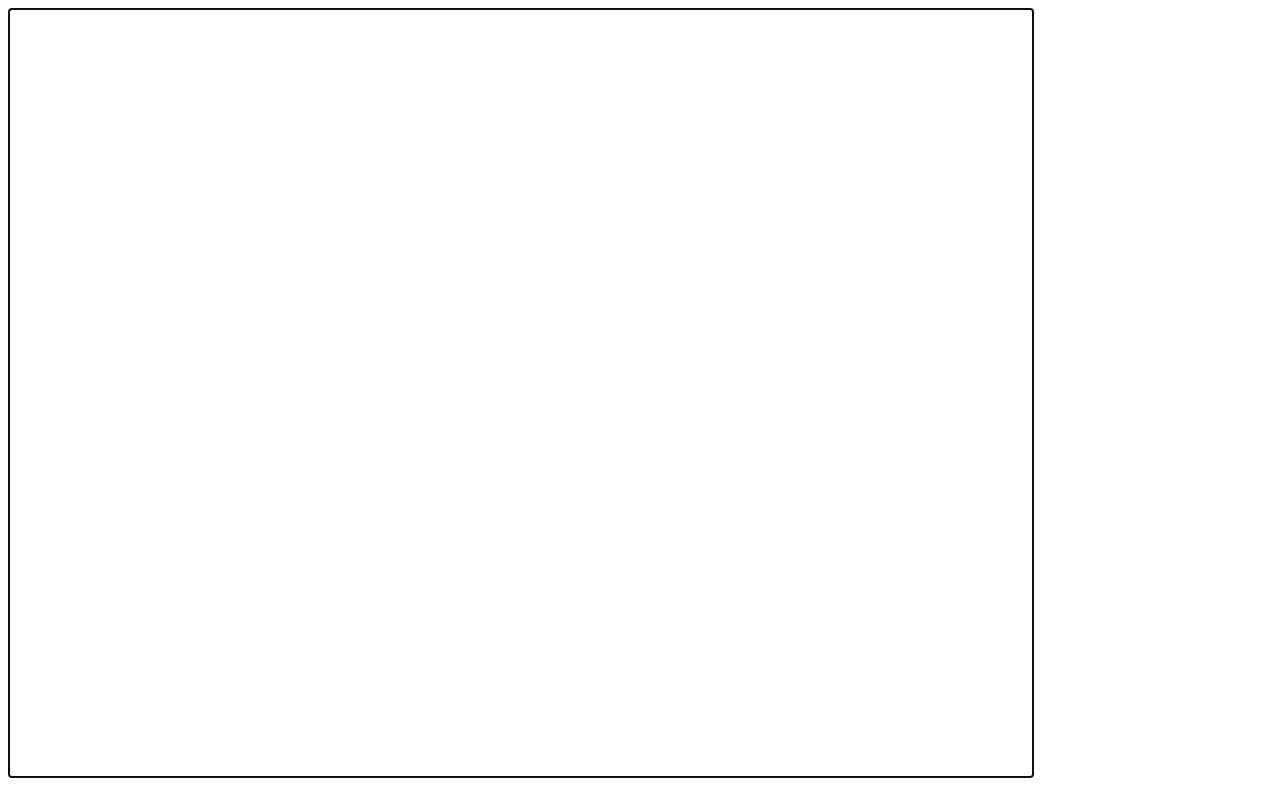
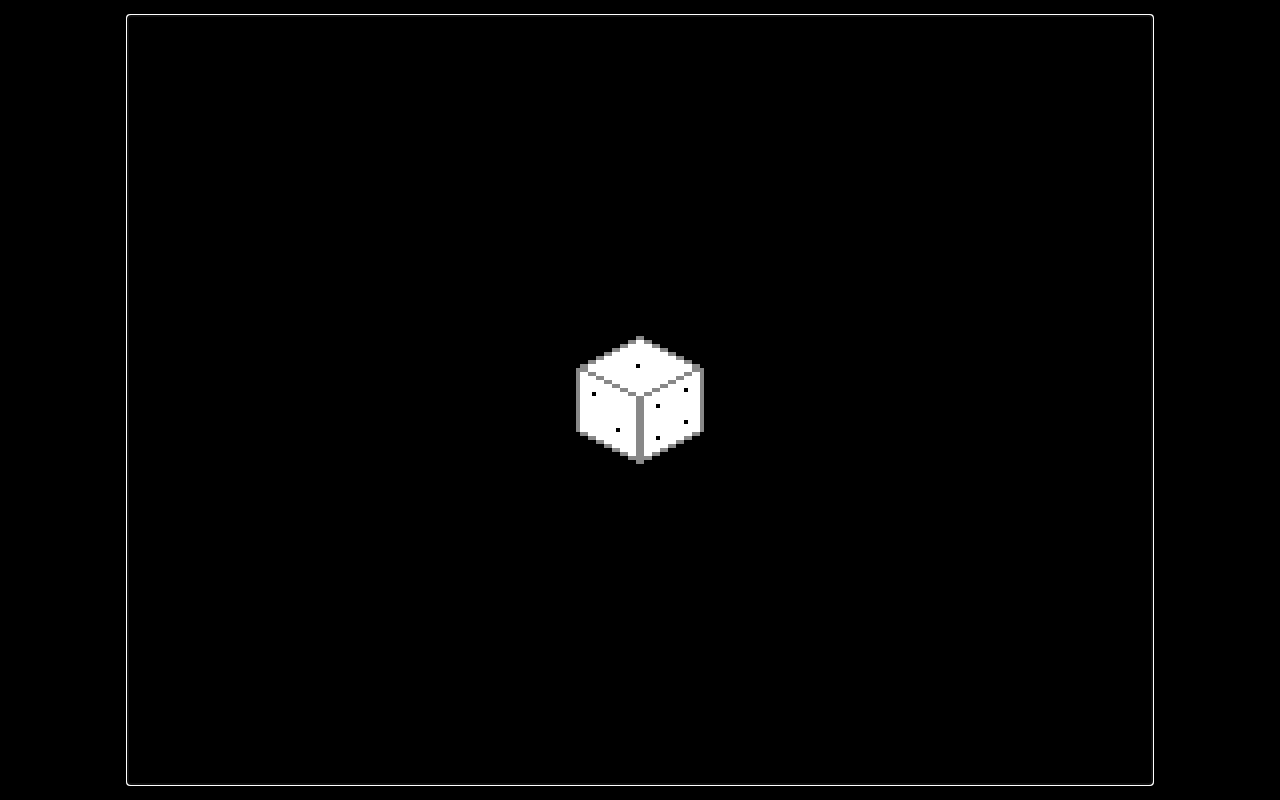
Before and after one commit to westerntoad/dicetro, a plain HTML site: page index.html in a window 1280 px wide. Drawn offline with Linux system fonts and the light colour scheme.

Commit message:
the dice be movin' doe

```diff
--- a/index.html
+++ b/index.html
@@ -2,16 +2,18 @@
 <!DOCTYPE html>
 <html>
 <head>
-    <meta charset="utf-8">
-    <title>Game Project Title Goes Here</title>
-
-    <script type="text/javascript" src="./assetmanager.js"></script>
-    <script type="text/javascript" src="./timer.js"></script>
-    <script type="text/javascript" src="./gameengine.js"></script>
-    <script type="text/javascript" src="./util.js"></script>
-    <script type="text/javascript" src="./main.js"></script>
+  <meta charset="utf-8">
+  <title>Dicetro</title>
+  <link rel="stylesheet" href="reset.css">
+  <link rel="stylesheet" href="styles.css">
+  <script type="text/javascript" src="src/assetManager.js"></script>
+  <script type="text/javascript" src="src/timer.js"></script>
+  <script type="text/javascript" src="src/gameEngine.js"></script>
+  <script type="text/javascript" src="src/util.js"></script>
+  <script type="text/javascript" src="src/dice.js"></script>
+  <script type="text/javascript" src="src/main.js"></script>
 </head>
 <body>
-    <canvas id="gameWorld" width="1024" height="768" style="background: white; border: 1px solid black" tabindex="0" autofocus></canvas>
+  <canvas id="game" width="1024" height="768" tabindex="0" autofocus></canvas>
 </body>
 </html>
--- /dev/null
+++ b/reset.css
@@ -0,0 +1,48 @@
+/* http://meyerweb.com/eric/tools/css/reset/
+   v2.0 | 20110126
+   License: none (public domain)
+*/
+
+html, body, div, span, applet, object, iframe,
+h1, h2, h3, h4, h5, h6, p, blockquote, pre,
+a, abbr, acronym, address, big, cite, code,
+del, dfn, em, img, ins, kbd, q, s, samp,
+small, strike, strong, sub, sup, tt, var,
+b, u, i, center,
+dl, dt, dd, ol, ul, li,
+fieldset, form, label, legend,
+table, caption, tbody, tfoot, thead, tr, th, td,
+article, aside, canvas, details, embed,
+figure, figcaption, footer, header, hgroup,
+menu, nav, output, ruby, section, summary,
+time, mark, audio, video {
+	margin: 0;
+	padding: 0;
+	border: 0;
+	font-size: 100%;
+	font: inherit;
+	vertical-align: baseline;
+}
+/* HTML5 display-role reset for older browsers */
+article, aside, details, figcaption, figure,
+footer, header, hgroup, menu, nav, section {
+	display: block;
+}
+body {
+	line-height: 1;
+}
+ol, ul {
+	list-style: none;
+}
+blockquote, q {
+	quotes: none;
+}
+blockquote:before, blockquote:after,
+q:before, q:after {
+	content: '';
+	content: none;
+}
+table {
+	border-collapse: collapse;
+	border-spacing: 0;
+}
--- a/src/assetmanager.js
+++ b/src/assetManager.js
@@ -6,7 +6,7 @@ class AssetManager {
         this.downloadQueue = [];
     };
 
-    queueDownload(path) {
+    queue(path) {
         console.log("Queueing " + path);
         this.downloadQueue.push(path);
     };
@@ -40,7 +40,7 @@ class AssetManager {
         }
     };
 
-    getAsset(path) {
+    get(path) {
         return this.cache[path];
     };
 };
--- /dev/null
+++ b/src/dice.js
@@ -0,0 +1,53 @@
+class Dice {
+    constructor(game, playArea) {
+        Object.assign(this, { game, playArea });
+        this.scale = 4;
+        this.width = 32 * this.scale;
+        this.height = 32 * this.scale;
+        this.x = Math.floor((playArea.width - this.width) / 2);
+        this.y = Math.floor((playArea.height - this.height) / 2);
+        this.speed = 100
+        this.cling = 100
+        this.velocity = { x:0, y:0 };
+        this.image = ASSET_MANAGER.get('assets/empty-dice.png');
+
+        this.currFaces = {}
+        this.currFaces.north = { val: 1, sprite: ASSET_MANAGER.get('assets/top-face.png') }
+        this.currFaces.west = { val: 4, sprite: ASSET_MANAGER.get('assets/left-face.png') }
+        this.currFaces.east = { val: 2, sprite: ASSET_MANAGER.get('assets/right-face.png') }
+
+    }
+
+    update() {
+        if (!this.game.mouse) { return; }
+
+        const dx = this.game.mouse.x - (this.x + (this.width / 2));
+        const dy = this.game.mouse.y - (this.y + (this.height / 2));
+        this.velocity.x += dx * this.speed / 1000;
+        this.velocity.y += dy * this.speed / 1000;
+
+        this.x += this.velocity.x + (dx * this.cling / 1000);
+        this.y += this.velocity.y + (dy * this.cling / 1000);
+
+        if (this.x <= 0 || this.x >= this.playArea.width - this.width) {
+            this.x = clamp(0, this.x, this.playArea.width - this.width);
+            this.velocity.x = 0;
+        }
+        if (this.y <= 0 || this.y >= this.playArea.height - this.height) {
+            this.y = clamp(0, this.y, this.playArea.height - this.height);
+            this.velocity.y = 0;
+        }
+    }
+
+    draw(ctx) {
+        // draw empty dice
+        ctx.drawImage(this.image, this.x, this.y, this.width, this.width);
+
+        // draw top face
+        ctx.drawImage(this.currFaces.north.sprite, this.x + (3 * this.scale), this.y + (1 * this.scale), 26 * this.scale, 14 * this.scale);
+        // draw left face
+        ctx.drawImage(this.currFaces.west.sprite, this.x + (1 * this.scale), this.y + (9 * this.scale), 14 * this.scale, 21 * this.scale);
+        // draw right face
+        ctx.drawImage(this.currFaces.east.sprite, this.x + (17 * this.scale), this.y + (9 * this.scale), 14 * this.scale, 21 * this.scale);
+    }
+}
--- a/src/gameengine.js
+++ b/src/gameEngine.js
@@ -56,14 +56,6 @@ class GameEngine {
             this.click = getXandY(e);
         });
 
-        this.ctx.canvas.addEventListener("wheel", e => {
-            if (this.options.debugging) {
-                console.log("WHEEL", getXandY(e), e.wheelDelta);
-            }
-            e.preventDefault(); // Prevent Scrolling
-            this.wheel = e;
-        });
-
         this.ctx.canvas.addEventListener("contextmenu", e => {
             if (this.options.debugging) {
                 console.log("RIGHT_CLICK", getXandY(e));
@@ -72,6 +64,9 @@ class GameEngine {
             this.rightclick = getXandY(e);
         });
 
+        this.ctx.canvas.addEventListener("mousedown", event => this.mouse.isDown = true);
+        this.ctx.canvas.addEventListener("mouseup", event => this.mouse.isDown = false);
+        this.ctx.canvas.addEventListener("keydown", event => this.mouse.isDown = true);
         this.ctx.canvas.addEventListener("keydown", event => this.keys[event.key] = true);
         this.ctx.canvas.addEventListener("keyup", event => this.keys[event.key] = false);
     };
--- a/src/main.js
+++ b/src/main.js
@@ -2,11 +2,18 @@ const gameEngine = new GameEngine();
 
 const ASSET_MANAGER = new AssetManager();
 
+ASSET_MANAGER.queue('assets/empty-dice.png');
+ASSET_MANAGER.queue('assets/top-face.png');
+ASSET_MANAGER.queue('assets/left-face.png');
+ASSET_MANAGER.queue('assets/right-face.png');
+
 ASSET_MANAGER.downloadAll(() => {
-	const canvas = document.getElementById("gameWorld");
-	const ctx = canvas.getContext("2d");
+    const canvas = document.getElementById("game");
+    const ctx = canvas.getContext("2d");
+    ctx.imageSmoothingEnabled = false;
 
-	gameEngine.init(ctx);
+    gameEngine.init(ctx);
 
-	gameEngine.start();
+    gameEngine.addEntity(new Dice(gameEngine, { width: canvas.width, height: canvas.height}));
+    gameEngine.start();
 });
--- a/src/util.js
+++ b/src/util.js
@@ -57,3 +57,6 @@ window.requestAnimFrame = (() => {
 const getDistance = (p1, p2) => {
     return Math.sqrt(Math.pow(p2.x - p1.x, 2) + Math.pow(p2.y - p1.y, 2));
 };
+
+// undocumented :) (blame abe)
+const clamp = (min, val, max) => Math.min(max, Math.max(min, val));
--- /dev/null
+++ b/styles.css
@@ -0,0 +1,11 @@
+body {
+    background-color: black;
+    height: 100vh;
+    display: flex;
+    align-items: center;
+    justify-content: center;
+}
+
+canvas {
+    border: 1px solid white;
+}
```
Also changed, not shown: assets/empty-dice.png (added), assets/left-face.png (added), assets/right-face.png (added), assets/top-face.png (added).
